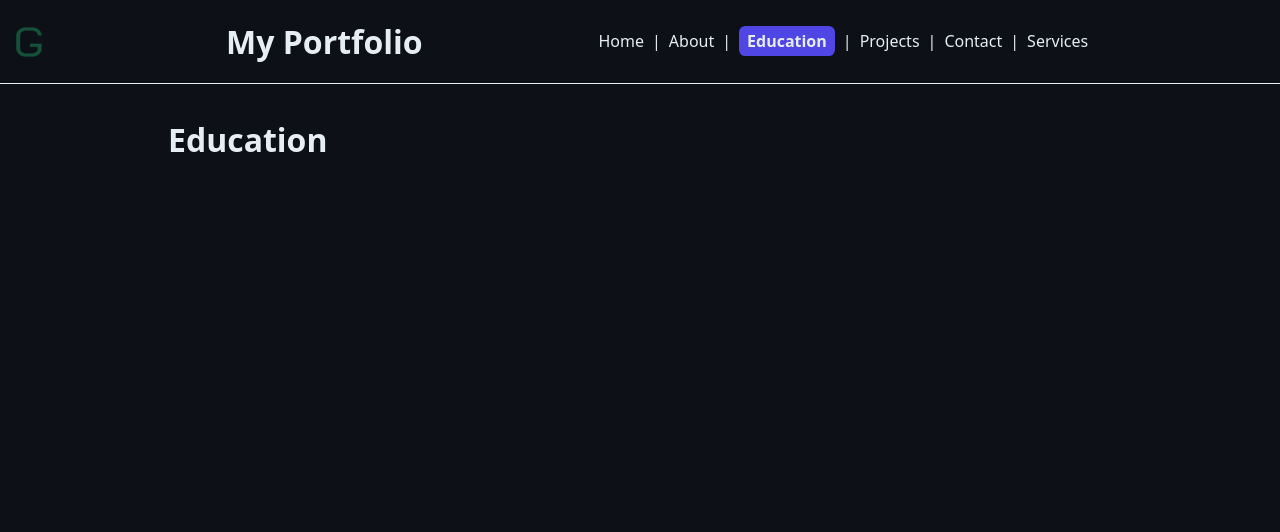
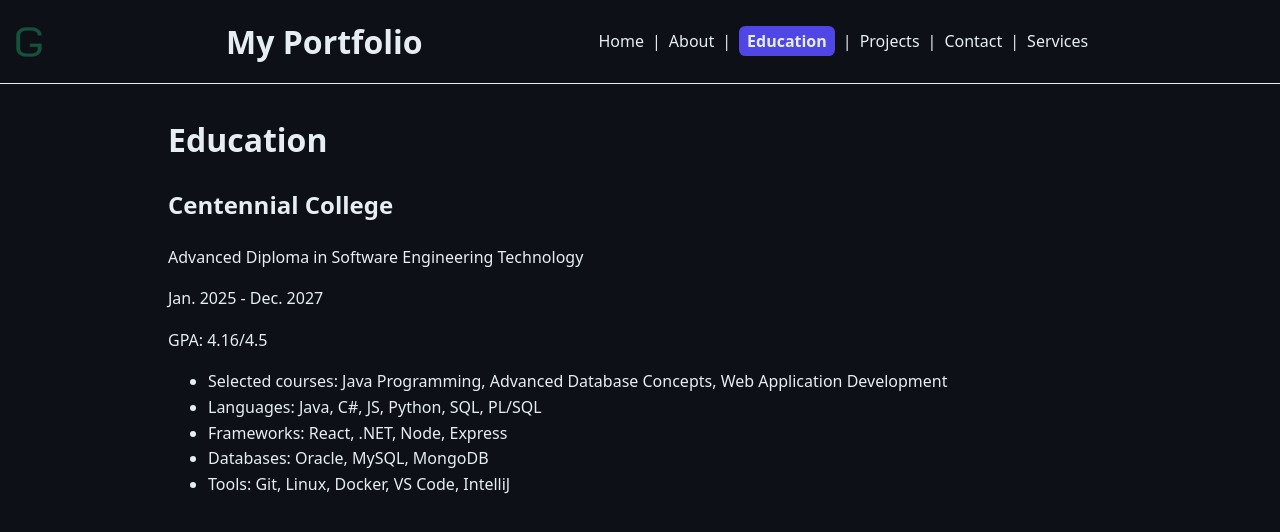
Before and after one commit to conbogar/react-portfolio-vite, a React (Vite) app in the folder client/: page /education in a window 1280 px wide. Shown: the top 532 px of the page. Built offline with nearby package versions, Linux system fonts and the light colour scheme.

Commit message:
feat(education): add school, program, dates, and key bullet points

```diff
--- a/client/src/pages/Education.jsx
+++ b/client/src/pages/Education.jsx
@@ -3,6 +3,23 @@ import { useTitle } from "../hooks/useTitle.js";
 export default function Education() {
     useTitle("Education");
     return (
+        <>
             <h1>Education</h1>
+            <section>
+                <article>
+                    <h2>Centennial College</h2>
+                    <p>Advanced Diploma in Software Engineering Technology</p>
+                    <p>Jan. 2025 - Dec. 2027</p>
+                    <p>GPA: 4.16/4.5</p>
+                    <ul>
+                        <li>Selected courses: Java Programming, Advanced Database Concepts, Web Application Development</li>
+                        <li>Languages: Java, C#, JS, Python, SQL, PL/SQL</li>
+                        <li>Frameworks: React, .NET, Node, Express</li>
+                        <li>Databases: Oracle, MySQL, MongoDB</li>
+                        <li>Tools: Git, Linux, Docker, VS Code, IntelliJ</li>
+                    </ul>
+                </article>
+            </section>
+        </>
     );
 }
```
